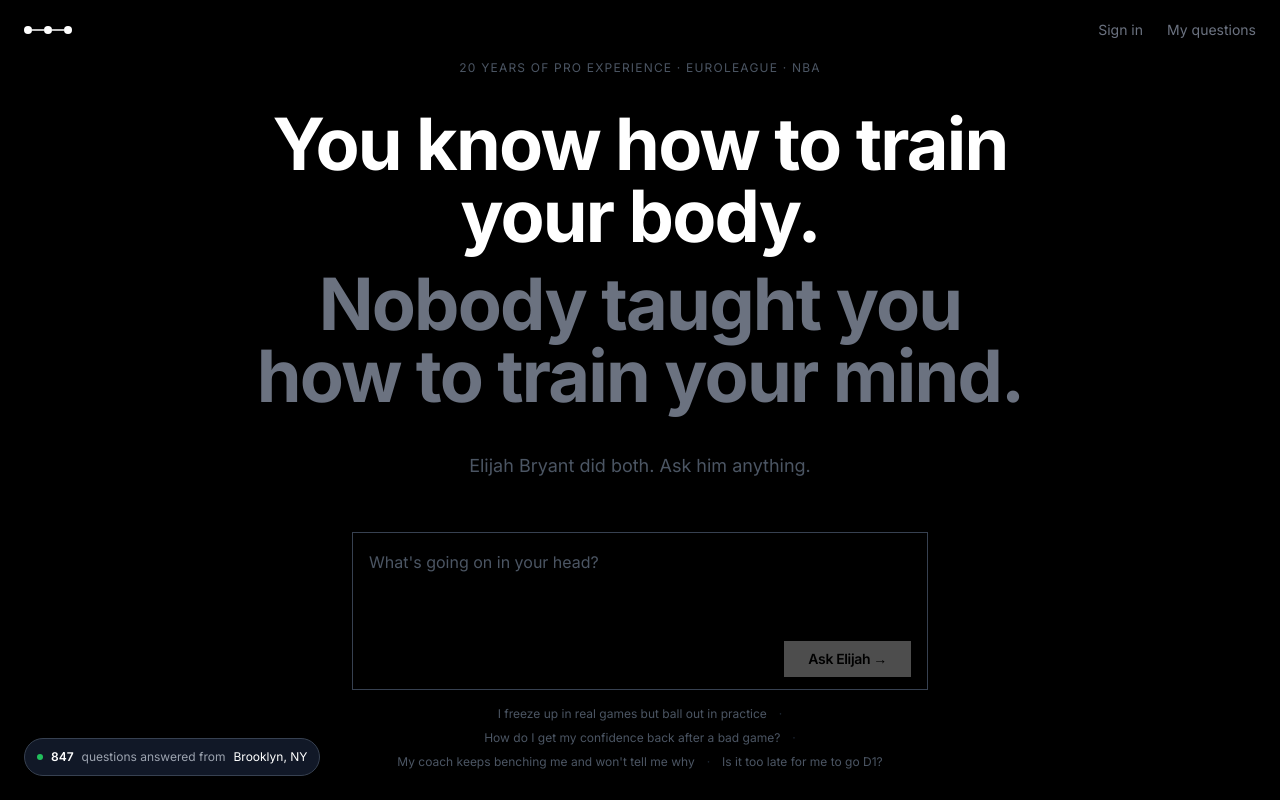
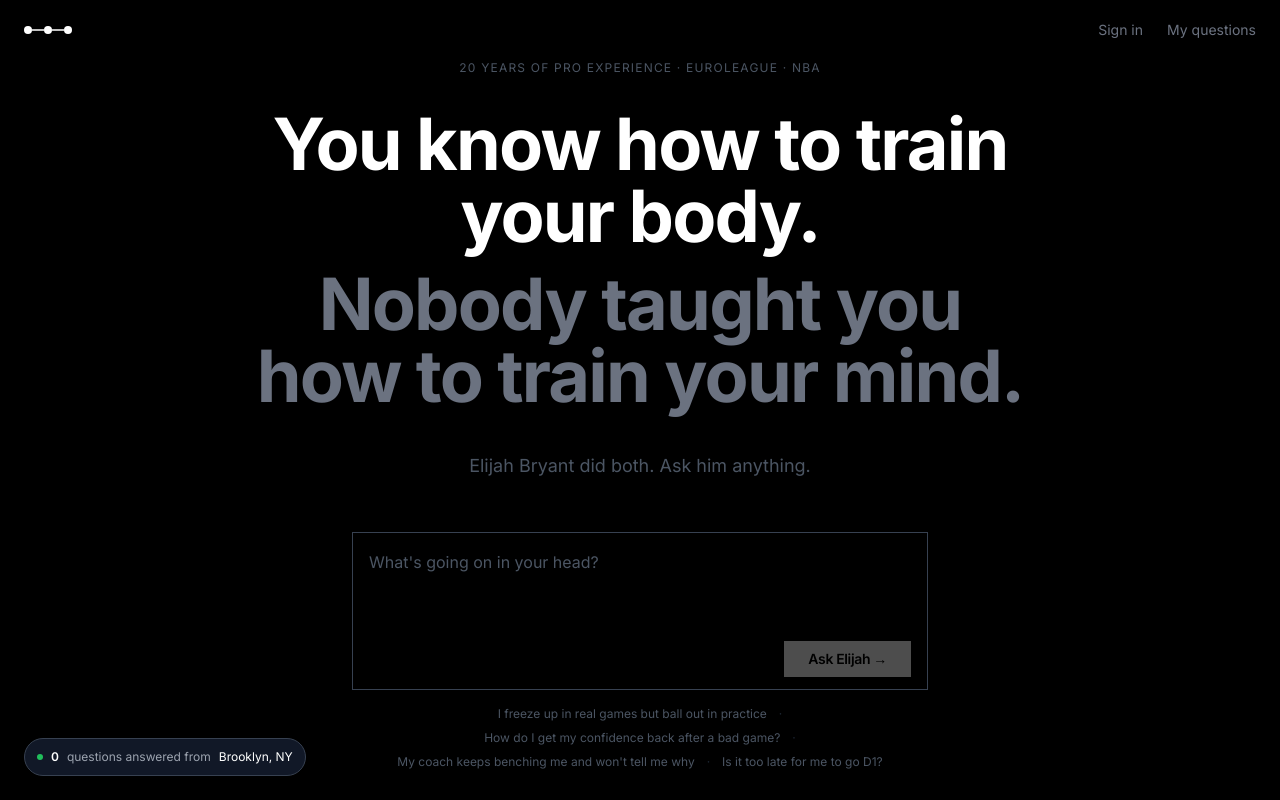
Before and after one commit to ebb95-cpu/ask-elijah, a Next.js app: page / in a window 1280 px wide. Shown: the top 800 px of the page. Built offline with nearby package versions, Linux system fonts and the light colour scheme; no server answers.

Commit message:
Live ticker shows real question count from database
Co-Authored-By: Claude Sonnet 4.6 <noreply@anthropic.com>

```diff
--- a/app/page.tsx
+++ b/app/page.tsx
@@ -62,19 +62,17 @@ function shuffled<T>(arr: T[]): T[] {
   return a
 }
 
-const COUNT_SEED = 847
-
 function LiveTicker() {
   const locations = useState(() => shuffled(ACTIVITY_LOCATIONS))[0]
   const [index, setIndex] = useState(0)
-  const [count, setCount] = useState(COUNT_SEED)
+  const [count, setCount] = useState<number | null>(null)
   const [visible, setVisible] = useState(false)
 
   useEffect(() => {
     fetch('/api/stats')
       .then(r => r.json())
-      .then(d => setCount(COUNT_SEED + (d.count ?? 0)))
-      .catch(() => {})
+      .then(d => setCount(d.count ?? 0))
+      .catch(() => setCount(0))
   }, [])
 
   useEffect(() => {
@@ -84,7 +82,6 @@ function LiveTicker() {
       setVisible(false)
       setTimeout(() => {
         setIndex(i => (i + 1) % locations.length)
-        setCount(c => c + Math.floor(Math.random() * 2 + 1)) // increment by 1–2
         setVisible(true)
         timeout = setTimeout(cycle, 4000 + Math.random() * 5000)
       }, 500)
@@ -98,6 +95,8 @@ function LiveTicker() {
 
     return () => clearTimeout(timeout)
   }, [locations])
+
+  if (count === null) return null
 
   return (
     <>
```
